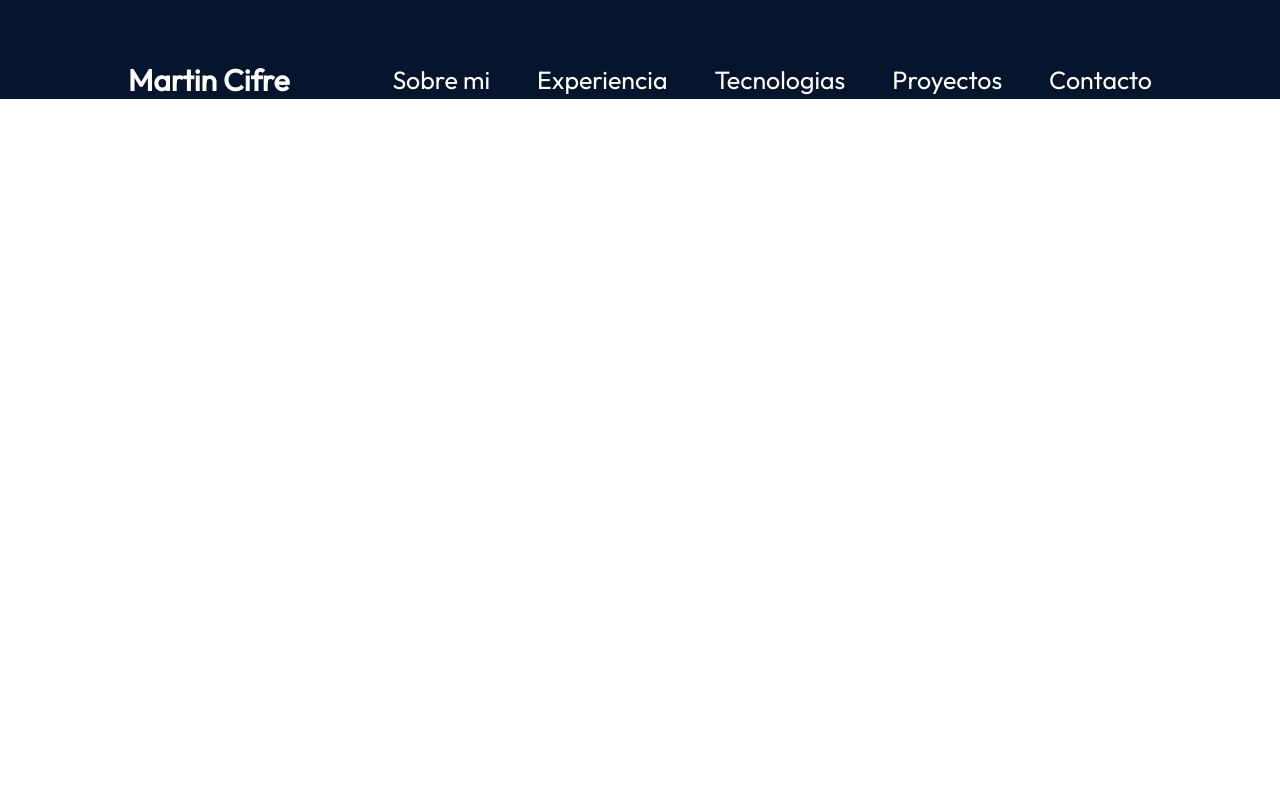
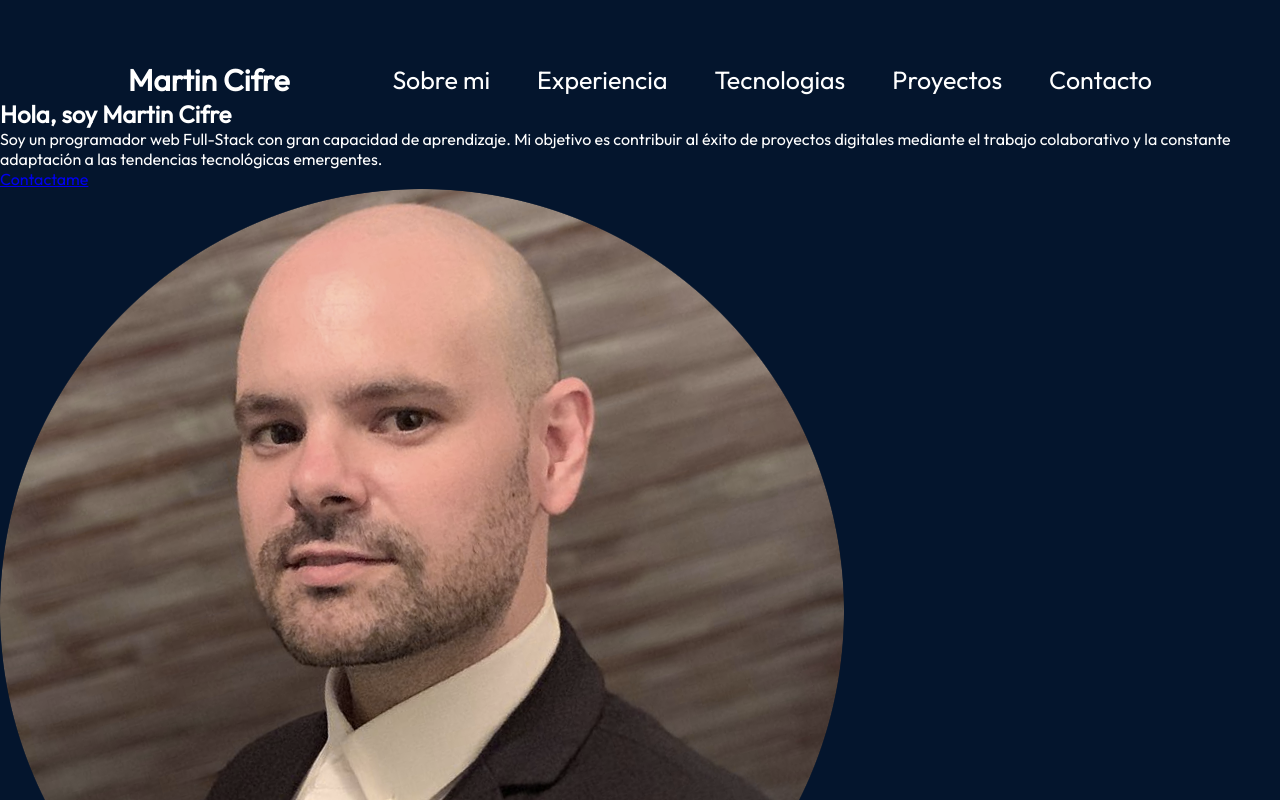
Before and after one commit to Martin-Cifre/portfolioReact, a React (Vite) app in the folder portfolioReact/: page / in a window 1280 px wide. Shown: the top 800 px of the page. Built offline with nearby package versions, Linux system fonts and the light colour scheme.

Commit message:
creando seccion Home

```diff
--- a/portfolioReact/src/App.jsx
+++ b/portfolioReact/src/App.jsx
@@ -1,5 +1,6 @@
-import { useState } from 'react'
+//import { useState } from 'react'
 import { Navbar } from "./components/navbar/navbar";
+import { Home } from "./components/Home/home";
 import styles from "./App.module.css";
 
 function App() {
@@ -8,7 +9,8 @@ function App() {
   return (
     <>
       <div className={styles.App}>
-      < Navbar />
+        < Navbar />
+        < Home />
       </div>
     </>
   );
--- /dev/null
+++ b/portfolioReact/src/components/Home/home.jsx
@@ -0,0 +1,29 @@
+import React from "react";
+import { getImgUrl } from "../../utils";
+import styles from "./home.module.css";
+
+
+export const Home = () => {
+    return (
+      <section className={styles.container}>
+        <div className={styles.content}>
+          <h1 className={styles.title}>Hola, soy Martin Cifre</h1>
+          <p className={styles.description}>
+            Soy un programador web Full-Stack con gran capacidad de aprendizaje.
+            Mi objetivo es contribuir al éxito de proyectos digitales mediante
+            el trabajo colaborativo y la constante adaptación a las tendencias
+            tecnológicas emergentes.
+          </p>
+          <a href="mailto:martin.cifre@outlook.com" className={styles.contact}>
+            Contactame
+          </a>
+        </div>
+        <img
+          src={getImgUrl("Home/homePfp.png")}
+          alt="Imagen de perfil"
+          className={styles.homeImg}
+        />
+        <div className={styles.topBlur} />
+        <div className={styles.bottomBlur} />
+      </section>
+    );}
--- a/portfolioReact/src/vars.css
+++ b/portfolioReact/src/vars.css
@@ -7,5 +7,5 @@
     --color-bg: #04152d;
 
     /*tipografias*/
-    --font-robot: "Roboto";
+    --font-roboto: "Roboto";
 }
```
Also changed, not shown: portfolioReact/public/assets/Home/homePfp.png (added), portfolioReact/src/components/Home/home.module.css (added).
